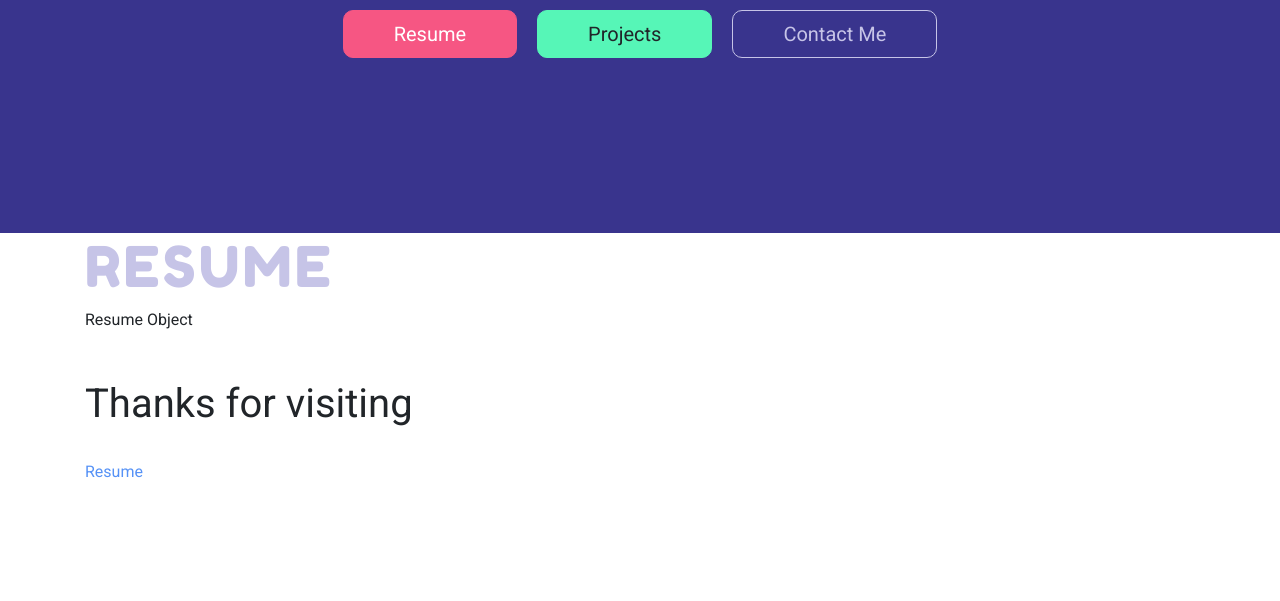
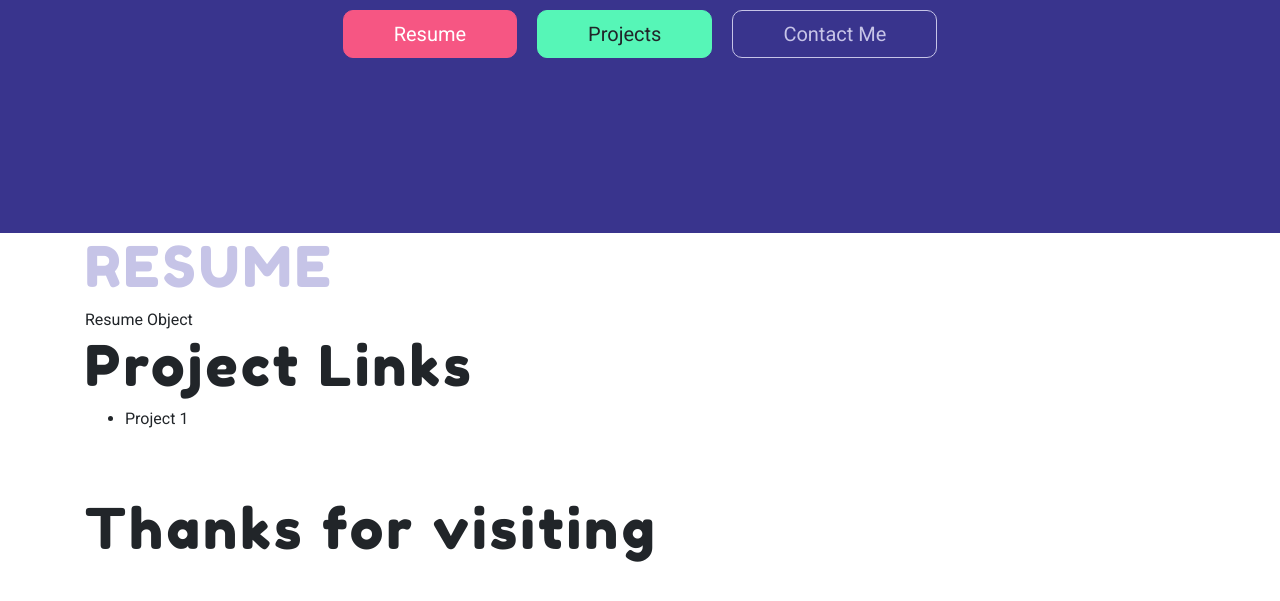
Before and after one commit to Brocier/hello-world, a plain HTML site: page index.html in a window 1280 px wide. Shown: the part 567-1168 px from the top of the page. Before the commit the page ends 1115 px from the top, so only its background shows below. Drawn offline with nearby package versions, Linux system fonts and the light colour scheme.

Commit message:
got links working

```diff
--- a/index.html
+++ b/index.html
@@ -25,7 +25,7 @@
       <h1 class="display-1 text-light text-uppercase">Joshua Schoenfeld</h1>
 
       <div class="mt-4">
-        <a href="#!" class="btn btn-danger btn-lg m-2 btn-wide">
+        <a href="#resume" class="btn btn-danger btn-lg m-2 btn-wide">
           <span>Resume</span>
         </a>
 
@@ -40,22 +40,23 @@
     </div>
   </div>
 
-  <div class="container">
+  <div class="container" id="resume">
     <h1 class="display-4 text-light text-uppercase">Resume</h1>
     <object width="100%" height="1000px" data="./Joshua Schoenfeld Resume'.pdf">Resume Object</object>
   </div>
 
+  <div class="container" id="projects">
+    <h1 class="display-4">Project Links</h1>
+    <ul>
+      <li>
+        Project 1
+      </li>
+    </ul>
+  </div>
 
 
   <div class="container py-5">
-    <h1>Thanks for visiting</h1>
-
-    <p>
-      <br>
-      <a href="#!">Resume</a>
-    </p>
-
-
+    <h3 class="display-4">Thanks for visiting</h3>
   </div>
 
   <!-- Optional JavaScript -->
```
